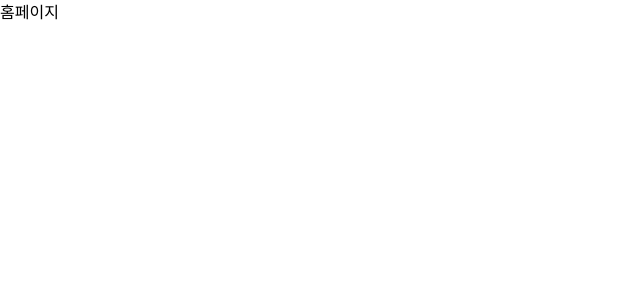
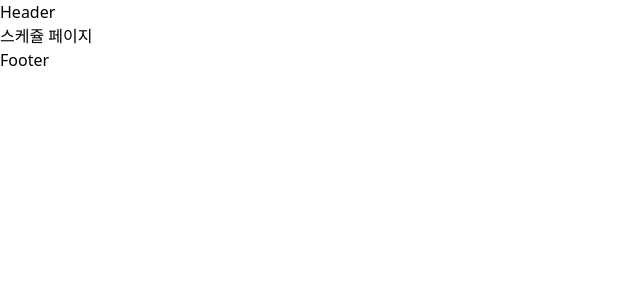
Before and after one commit to kosssshhhh/Team2, a React (Vite) app in the folder study-project/: page /schedule in a window 1280 px wide. Shown: the top 300 px of the page, without its empty margins (0-640 px from the left). Built offline with nearby package versions, Linux system fonts and the light colour scheme.

Commit message:
[ ✨ | HS2-7 | Feat ] Layout 폴더 구조 수정, main.jsx에 브라우저 라우터 적용

```diff
--- a/study-project/package.json
+++ b/study-project/package.json
@@ -15,6 +15,7 @@
 		"axios": "^1.6.7",
 		"react": "^18.2.0",
 		"react-dom": "^18.2.0",
+		"react-router-dom": "^6.22.1",
 		"zustand": "^4.5.1"
 	},
 	"devDependencies": {
--- a/study-project/src/App.jsx
+++ b/study-project/src/App.jsx
@@ -1,6 +1,11 @@
 import HomePage from './pages/home/page';
+import Routes from './routes';
 
 // TODO: Route 추가
 export default function App() {
-	return <HomePage />;
+	return (
+		<>
+			<Routes />
+		</>
+	);
 }
--- a/study-project/src/layout/footer.jsx
+++ b/study-project/src/layout/Footer/index.jsx
@@ -1,9 +1,6 @@
-import { Outlet } from 'react-router-dom';
-
 export default function Footer() {
 	return (
 		<>
-			<Outlet />
 			<footer>Footer</footer>
 		</>
 	);
--- a/study-project/src/layout/header.jsx
+++ b/study-project/src/layout/Header/index.jsx
@@ -1,10 +1,7 @@
-import { Outlet } from 'react-router-dom';
-
 export default function Header() {
 	return (
 		<>
 			<header>Header</header>
-			<Outlet />
 		</>
 	);
 }
--- /dev/null
+++ b/study-project/src/layout/index.jsx
@@ -0,0 +1,14 @@
+import { Outlet } from 'react-router-dom';
+
+import Header from './Header';
+import Footer from './Footer';
+
+export default function Layout() {
+	return (
+		<>
+			<Header />
+			<Outlet />
+			<Footer />
+		</>
+	);
+}
--- a/study-project/src/main.jsx
+++ b/study-project/src/main.jsx
@@ -4,12 +4,15 @@ import App from './App.jsx';
 import './index.css';
 import { QueryClientProvider } from '@tanstack/react-query';
 import { ReactQueryDevtools } from '@tanstack/react-query-devtools';
+import { BrowserRouter } from 'react-router-dom';
 
 import { queryClient } from './api/queryClient.js';
 
 ReactDOM.createRoot(document.getElementById('root')).render(
 	<QueryClientProvider client={queryClient}>
 		<ReactQueryDevtools initialIsOpen={false} />
-		<App />
+		<BrowserRouter basename="/">
+			<App />
+		</BrowserRouter>
 	</QueryClientProvider>,
 );
--- a/study-project/src/routes/LoginRoutes.jsx
+++ b/study-project/src/routes/LoginRoutes.jsx
@@ -1,5 +1,3 @@
-import React from 'react';
-
 // import StudentLogin from ""
 // import AdminLogin from ""
 
--- a/study-project/src/routes/index.jsx
+++ b/study-project/src/routes/index.jsx
@@ -1,4 +1,8 @@
 import { useRoutes } from 'react-router-dom';
 
-import Header from '../layout/header';
-import Footer from '../layout/footer';
+import mainRoutes from './MainRoutes';
+// import loginRoutes from './LoginRoutes';
+
+export default function Routes() {
+	return useRoutes([mainRoutes]);
+}
```
Also changed, not shown: study-project/src/routes/MainRoutes.jsx (+3 -5 lines), 1 other file (tests, documents, lock files or other folders).
